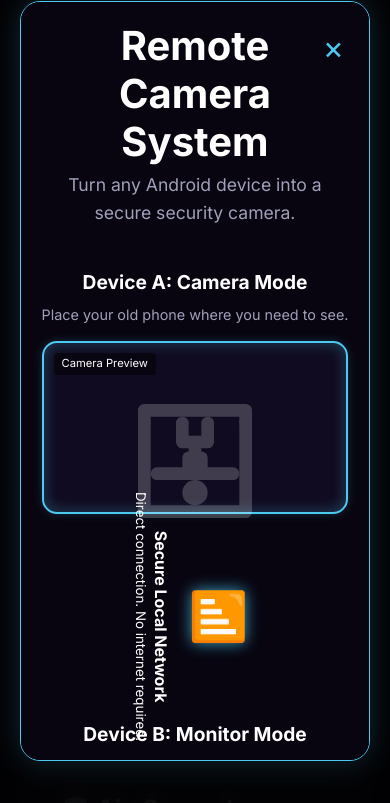
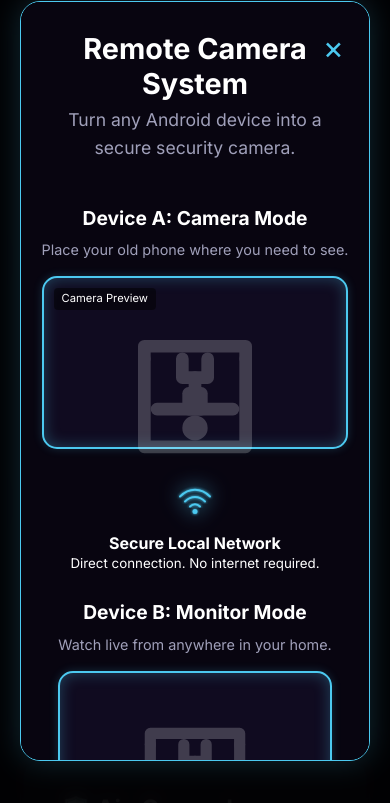
Before and after one commit to DDS-Solutions/DDS-Solutions.github.io, a plain HTML site: page index.html in a window 390 px wide. Both pictures are taken after a click on the element 195 px from the left and 5189 px from the top of the page. Shown: the part 4808-5611 px from the top of the page. Drawn offline with Linux system fonts and the light colour scheme.

Commit message:
feat: Add custom wifi icon and further mobile layout optimizations

```diff
--- a/css/style.css
+++ b/css/style.css
@@ -406,10 +406,10 @@ footer a:hover {
 }
 
 .wifi-icon {
-    font-size: 3rem;
-    color: #4cc9f0;
-    text-shadow: 0 0 15px rgba(76, 201, 240, 0.8);
+    width: 60px;
+    height: 60px;
     margin-bottom: 10px;
+    filter: drop-shadow(0 0 10px rgba(76, 201, 240, 0.8));
 }
 
 .connector-text {
@@ -493,16 +493,46 @@ footer a:hover {
 
 /* Responsive adjustments */
 @media (max-width: 600px) {
+    .modal-content {
+        padding: 30px 20px;
+    }
+
+    .modal-main-title {
+        font-size: 1.8rem;
+    }
+
     .workflow-container {
         flex-direction: column;
+        gap: 15px;
     }
 
     .workflow-connector {
-        transform: rotate(90deg);
-        margin: 20px 0;
+        min-width: unset;
+        margin: 10px 0;
     }
 
-    .modal-content {
-        padding: 20px;
+    .workflow-connector .wifi-icon {
+        width: 50px;
+        height: 50px;
+    }
+
+    .modal-features-grid {
+        grid-template-columns: 1fr;
+        gap: 15px;
+    }
+
+    .m-feature-icon {
+        font-size: 1.25rem;
+        padding: 8px;
+    }
+
+    .footer-slogan {
+        font-size: 1.5rem;
+    }
+
+    .steps-guide {
+        font-size: 1rem;
+        line-height: 1.5;
+        text-align: left;
     }
 }
--- a/index.html
+++ b/index.html
@@ -228,7 +228,7 @@
                 </div>
 
                 <div class="workflow-connector">
-                    <div class="wifi-icon">📶</div>
+                    <img src="images/wifi-custom-icon.svg" alt="Secure Network" class="wifi-icon">
                     <div class="connector-text">
                         <strong>Secure Local Network</strong><br>
                         <small>Direct connection. No internet required.</small>
```
Also changed, not shown: images/wifi-custom-icon.svg (added).
